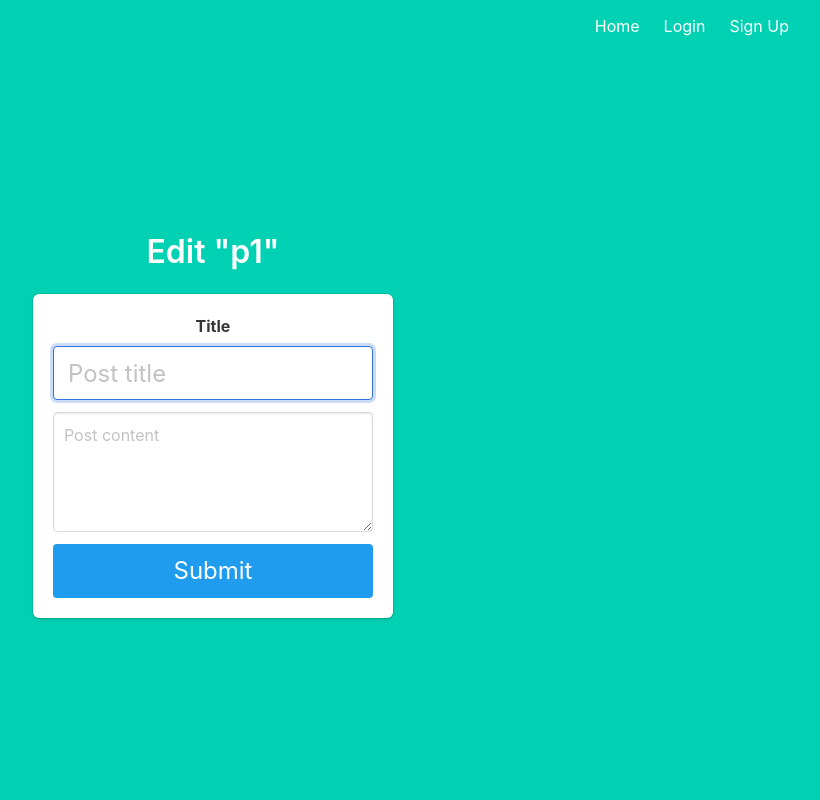
After one commit to NataleAlessi/blog-auth-flask, a Flask app: page /1/edit in a window 1280 px wide. The commit adds this page. Shown: the whole page, without its empty margins (427-1247 px from the left). Run offline with Flask 2, Linux system fonts and the light colour scheme; data comes from the database, SQL or seed files in the repository; both versions use the stored data as it was before the commit.

Commit message:
add edit route, improve style, update gitignore to track not the db file

```diff
--- a/project/post.py
+++ b/project/post.py
@@ -12,6 +12,11 @@ def index():
     return render_template('index.html', posts=posts)
 
 
+@post.route('/<int:post_id>')
+def show_post(post_id):
+    post = Post.query.get(post_id)
+    return render_template('post.html', post=post)
+
 
 @post.route('/create', methods=('GET', 'POST'))
 #@login_required
@@ -22,7 +27,7 @@ def create():
         if not title:
             flash('Title is required!')
         else:
-        	# return "some"
+            # return "some"
             new_post = Post(title=title, content=content)
             db.session.add(new_post)
             db.session.commit()
@@ -30,7 +35,18 @@ def create():
     return render_template('create.html')
 
 
-@post.route('/<int:post_id>')
-def show_post(post_id):
+@post.route('/<int:post_id>/edit', methods=('GET', 'POST'))
+def edit(post_id):
     post = Post.query.get(post_id)
-    return render_template('post.html', post=post)
+    if request.method == 'POST': #needs error handling
+        title = request.form['title']
+        content = request.form['content']
+
+        if not title:
+            flash('Title is required!')
+        else:
+            post.content = content
+            db.session.commit()
+            return redirect(url_for('post.index'))
+
+    return render_template('edit.html', post=post)
--- /dev/null
+++ b/project/templates/edit.html
@@ -0,0 +1,35 @@
+{% extends "base.html" %}
+
+{% block content %}
+<div class="column is-4 is-offset-4">
+    <h3 class="title">{% block title %} Edit "{{ post['title'] }}" {% endblock %}</h3>
+    <div class="box">
+    {% with messages = get_flashed_messages() %}
+        {% if messages %}
+        <div class="notification is-danger">
+            {{ messages[0] }}. <a href="{{ url_for('post.create') }}">Start anew?</a>.
+        </div>
+        {% endif %}
+    {% endwith %}
+        <form method="POST" action="{{ url_for('post.edit', post_id=post['id']) }}">
+
+            <label class="label" for="title">Title</label>
+            <div class="field">
+                <div class="control">
+                    <input class="input is-large" type="text" name="title" placeholder="Post title" value="{{ request.form['title'] }}" autofocus="">
+                </div>
+            </div>
+
+
+            <label class="label" for="content">{{ request.form['content'] or post['content'] }}</label>
+            <div class="field">
+                <div class="control">
+                    <textarea class="textarea" name="content" placeholder="Post content" autofocus="">{{ post['content'] }}</textarea>
+                </div>
+            </div>
+
+            <button type="submit" class="button is-block is-info is-large is-fullwidth">Submit</button>
+        </form>
+    </div>
+</div>
+{% endblock %}
```
Also changed, not shown: project/templates/index.html (+17 -8 lines), project/db.sqlite (deleted), 1 other file.
